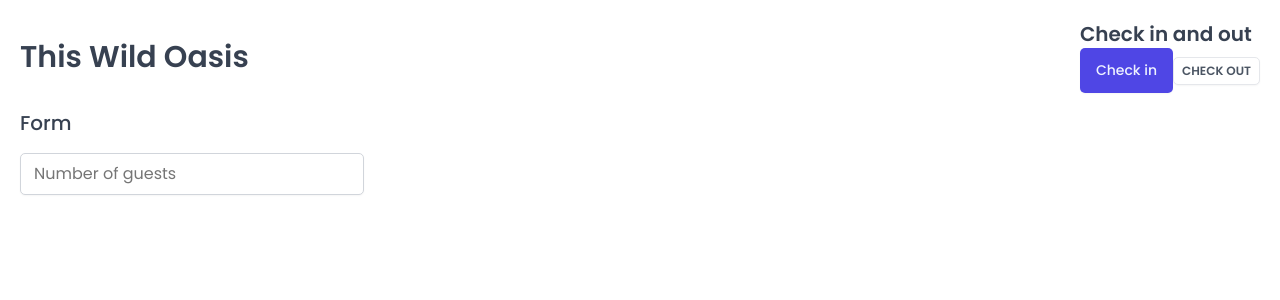
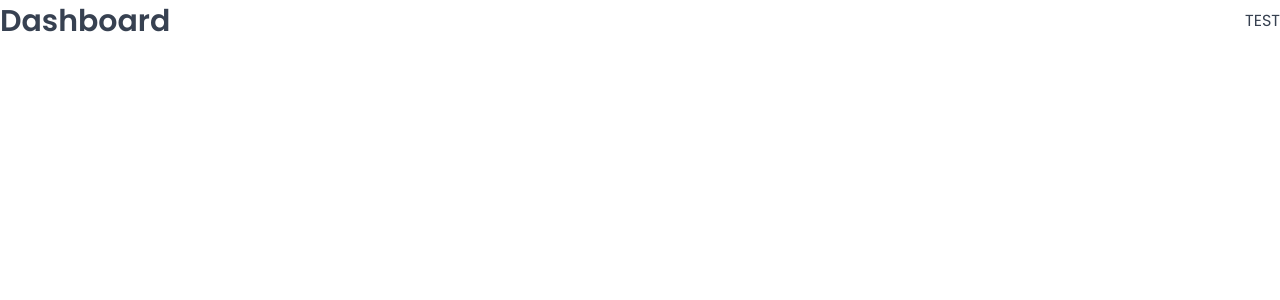
Before and after one commit to AbdullahPro2/the-wild-oasis, a React (Vite) app: page /Dashboard in a window 1280 px wide. Shown: the top 300 px of the page. Built offline with nearby package versions, Linux system fonts and the light colour scheme; a web font is replaced by a local one.

Commit message:
routes set up

```diff
--- a/package.json
+++ b/package.json
@@ -12,6 +12,7 @@
   "dependencies": {
     "react": "^18.2.0",
     "react-dom": "^18.2.0",
+    "react-router-dom": "^6.22.2",
     "styled-components": "^6.1.8"
   },
   "devDependencies": {
--- a/src/App.jsx
+++ b/src/App.jsx
@@ -1,43 +1,33 @@
 import React from "react";
-import { styled } from "styled-components";
+import { BrowserRouter, Navigate, Route, Routes } from "react-router-dom";
+
 import GlobalStyles from "./styles/GlobalStyles";
-import Button from "./ui/Button";
-import Input from "./ui/Input";
-import Heading from "./ui/Heading";
-import Row from "./ui/Row";
-
-const StyledApp = styled.div`
-  padding: 20px;
-`;
+import Dashboard from "./pages/Dashboard";
+import Bookings from "./pages/Bookings";
+import Cabins from "./pages/Cabins";
+import Users from "./pages/Users";
+import Settings from "./pages/Settings";
+import Account from "./pages/Account";
+import Login from "./pages/Login";
+import PageNotFound from "./pages/PageNotFound";
 
 function App() {
   return (
     <>
       <GlobalStyles />
-      <StyledApp>
-        <Row>
-          <Row type="horizontal">
-            <Heading as="h1">This Wild Oasis</Heading>
-            <div>
-              <Heading as="h2">Check in and out</Heading>
-              <Button onClick={() => alert("Check In")}>Check in</Button>
-              <Button
-                variation="secondary"
-                size="small"
-                onClick={() => alert("Check Out")}
-              >
-                Check out
-              </Button>
-            </div>
-          </Row>
-          <Row>
-            <Heading as="h3">Form</Heading>
-            <form>
-              <Input type="number" placeholder="Number of guests" />
-            </form>
-          </Row>
-        </Row>
-      </StyledApp>
+      <BrowserRouter>
+        <Routes>
+          <Route index element={<Navigate replace to="Dashboard" />} />
+          <Route path="dashboard" element={<Dashboard />} />
+          <Route path="bookings" element={<Bookings />} />
+          <Route path="cabins" element={<Cabins />} />
+          <Route path="users" element={<Users />} />
+          <Route path="settings" element={<Settings />} />
+          <Route path="account" element={<Account />} />
+          <Route path="login" element={<Login />} />
+          <Route path="*" element={<PageNotFound />} />
+        </Routes>
+      </BrowserRouter>
     </>
   );
 }
```
Also changed, not shown: 1 other file (tests, documents, lock files or other folders).
